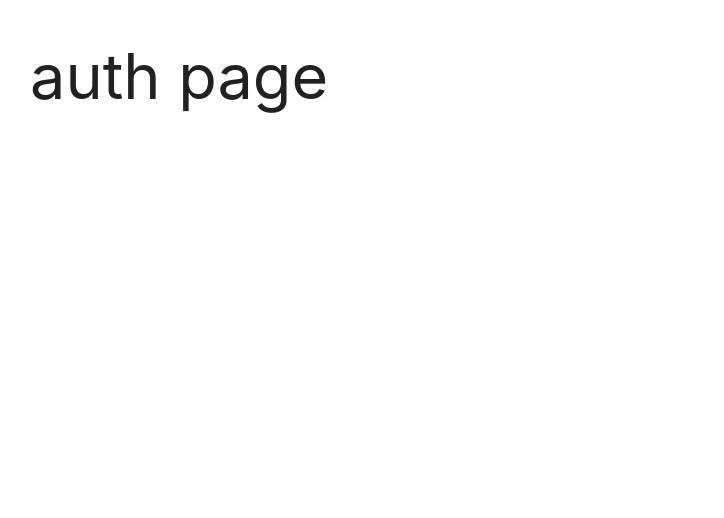
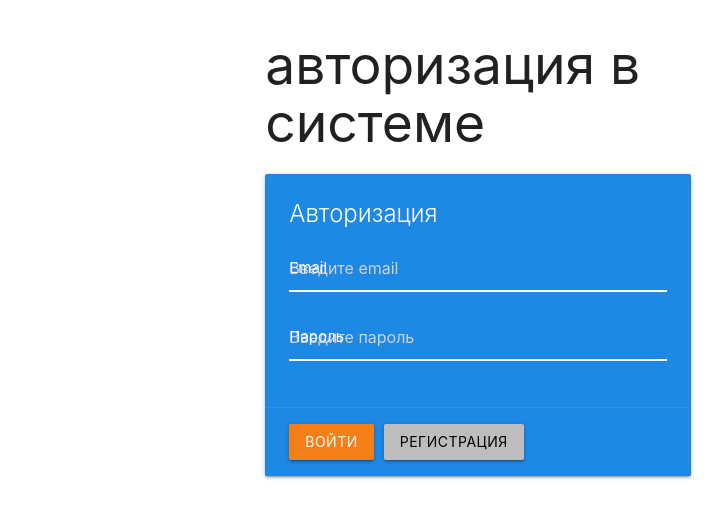
Before and after one commit to IvanPazhgin/mongo_express_react_node, a React (Create React App) app in the folder client/: page / in a window 1280 px wide. Shown: the top 518 px of the page, without its empty margins (162-886 px from the left). Built offline with nearby package versions, Linux system fonts and the light colour scheme.

Commit message:
работа над компонентом Auth Page

```diff
--- a/client/src/index.css
+++ b/client/src/index.css
@@ -1 +1,19 @@
 @import "~materialize-css/dist/css/materialize.min.css";
+
+input.yellow-input {
+    border-bottom: 1px solid #fff!important;
+    box-shadow: 0 1px 0 0 #fff!important;
+}
+
+input.yellow-input + label {
+    color: #ffffff!important;
+}
+
+input.yellow-input:focus + label {
+    color: #ffeb3b!important;
+}
+
+input.yellow-input:focus {
+    border-bottom: 1px solid #ffeb3b!important;
+    box-shadow: 0 1px 0 0 #ffeb3b!important;
+}
--- a/client/src/pages/authPage.jsx
+++ b/client/src/pages/authPage.jsx
@@ -1,9 +1,54 @@
-import React from "react";
+import React, {useState} from "react";
 
 export const AuthPage = () => {
+  const [form, setForm] = useState({
+    email: '', password: '',
+  })
+
+  const changeHandler = event => {
+    setForm({ ...form, [event.target.name]: event.target.value })
+  }
+
   return (
-    <div>
-      <h1>auth page</h1>
+    <div className='row'>
+      <div className="col s6 offset-s3">
+        <h2>авторизация в системе</h2>
+        <div className="card blue darken-1">
+          <div className="card-content white-text">
+            <span className="card-title">Авторизация</span>
+            <div>
+              <div className="input-field">
+                <input
+                  placeholder="Введите email"
+                  id="email"
+                  type="text"
+                  name='email'
+                  className='yellow-input'
+                  onChange={changeHandler}
+                />
+                  <label htmlFor="email">Email</label>
+              </div>
+
+              <div className="input-field">
+                <input
+                  placeholder="Введите пароль"
+                  id="password"
+                  type="password"
+                  name='password'
+                  className='yellow-input'
+                  onChange={changeHandler}
+                />
+                <label htmlFor="password">Пароль</label>
+              </div>
+            </div>
+          </div>
+
+          <div className="card-action">
+            <button className='btn yellow darken-4' style={{marginRight: 10}}>Войти</button>
+            <button className='btn grey lighten-1 black-text'>Регистрация</button>
+          </div>
+        </div>
+      </div>
     </div>
   )
 }
--- a/package.json
+++ b/package.json
@@ -14,6 +14,7 @@
     "express",
     "MySQL",
     "MongoDB",
+    "React",
     "JWT",
     "ORM"
   ],
```
